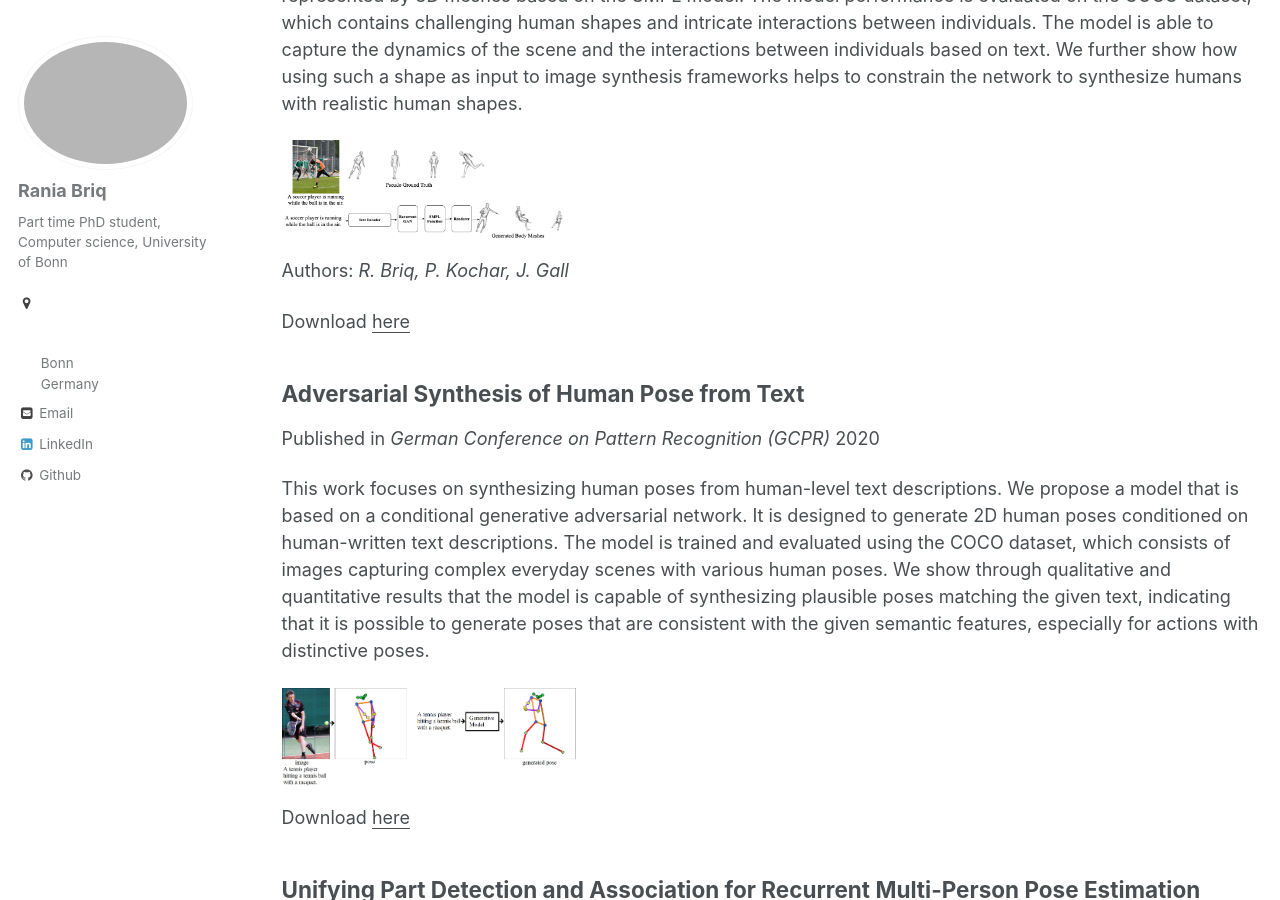
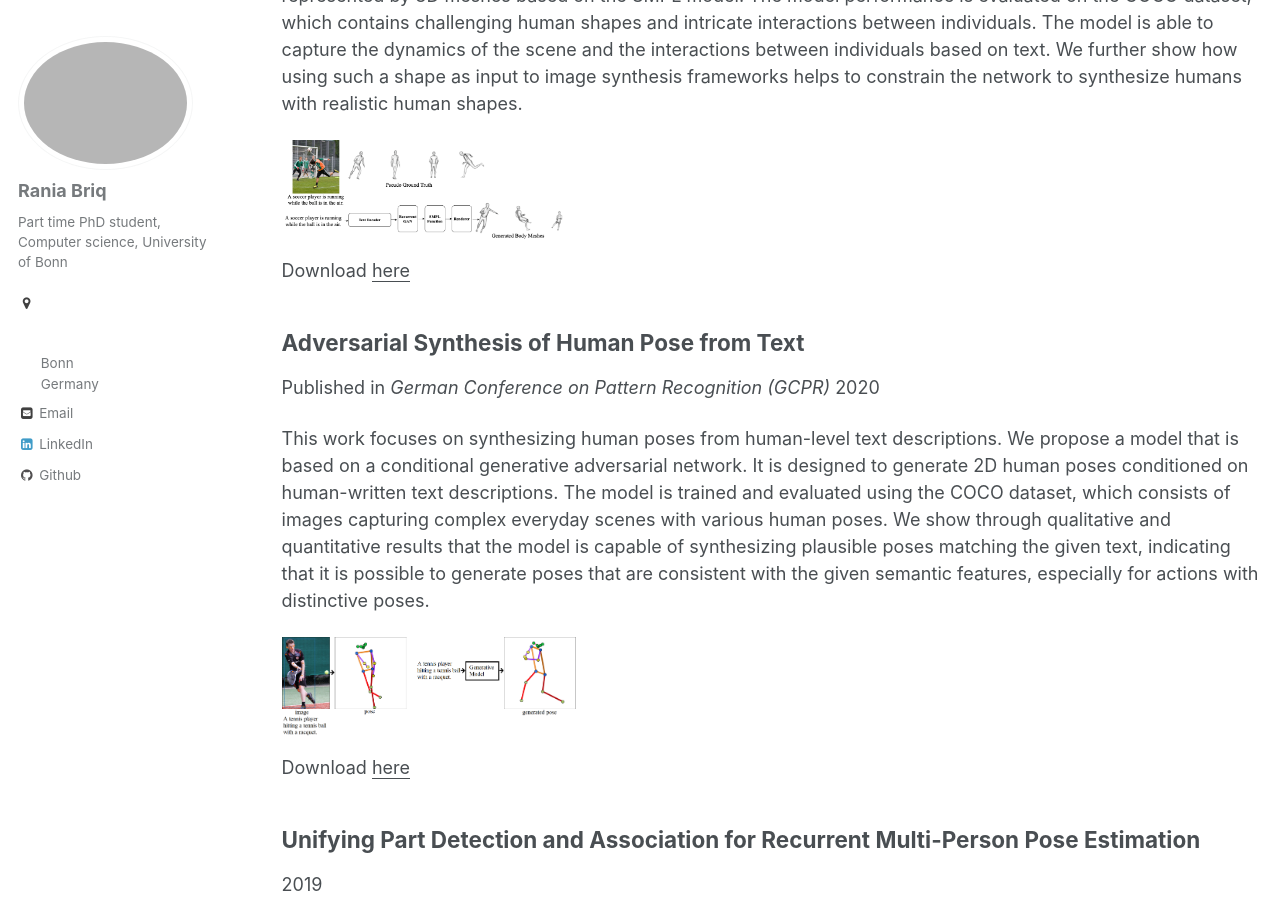
Before and after one commit to briqr/briqr.github.io, a Jekyll site: the page built from _pages/publications.md, in a window 1280 px wide and 900 px high, scrolled down 872 px. Built offline with Jekyll 4.4.1, drawn with Linux system fonts in a browser that asks for light colours.

Commit message:
Update 2021-07-05-adversarialmulti3dSyn.md

```diff
--- a/_publications/2021-07-05-adversarialmulti3dSyn.md
+++ b/_publications/2021-07-05-adversarialmulti3dSyn.md
@@ -5,6 +5,5 @@ excerpt: 'This paper proposes an approach that generates multiple 3D human meshe
 date: 2021-July-05
 paperurl: 'https://arxiv.org/abs/2107.01869'
 venue: ''
-Authors: R. Briq, P. Kochar, J. Gall
 image: 'adversarial_multiperson_shape_approach.png'
 ---
```
